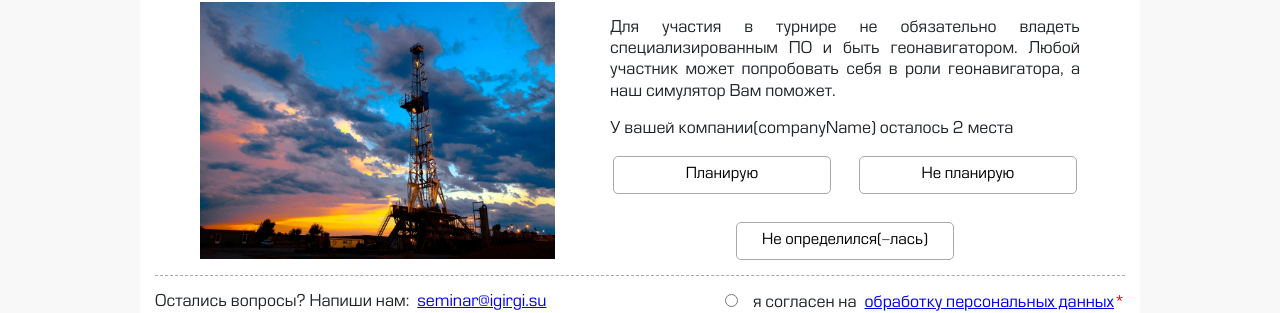
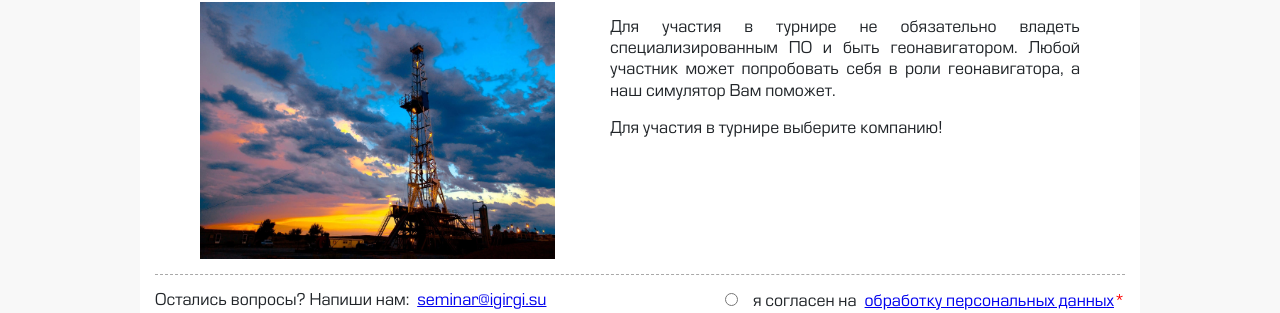
Before and after one commit to horechek444/seminar-register, a React (Create React App) app: page / in a window 1280 px wide. Shown: the part 943-1256 px from the top of the page. Built offline with nearby package versions, Linux system fonts and the light colour scheme.

Commit message:
feat: изменение названия компании для показа кнопок

```diff
--- a/src/components/Select/CustomSelect.js
+++ b/src/components/CustomSelect/CustomSelect.js
@@ -2,7 +2,7 @@ import React from 'react';
 import Select from "react-select";
 import './CustomSelect.css';
 
-const CustomSelect = ({name, placeholder, options, values, setFieldValue, setFieldTouched, errors, touched}) => {
+const CustomSelect = ({name, placeholder, options, values, setFieldValue, setFieldTouched, errors, touched, setCompanyName}) => {
   const formatGroupLabel = (data) => (
     <>
       <span>{data.label}</span>
@@ -11,6 +11,7 @@ const CustomSelect = ({name, placeholder, options, values, setFieldValue, setFie
 
   const handleSelectChange = (value) => {
     setFieldValue(name, value);
+    setCompanyName(value.label);
   };
 
   const handleSelectBlur = () => {
--- a/src/components/Footer/Footer.js
+++ b/src/components/Footer/Footer.js
@@ -3,7 +3,7 @@ import './Footer.css';
 import Recaptcha from "react-recaptcha";
 
 const Footer = () => {
-  const recaptchaLoaded = () => {
+  const handleRecaptchaSTate = () => {
     console.log("recaptcha loaded");
   }
 
@@ -12,10 +12,12 @@ const Footer = () => {
       <Recaptcha
         sitekey="6LeklFkbAAAAAI2mPRmQw4mwXZuiz-AaHmLGr-Ve"
         render="explicit"
-        onloadCallback={recaptchaLoaded}
+        onloadCallback={handleRecaptchaSTate}
+        hl="ru"
       />
     </footer>
   );
 };
 
+
 export default Footer;
--- a/src/components/Main/Main.js
+++ b/src/components/Main/Main.js
@@ -4,7 +4,7 @@ import {Form, Formik, Field} from "formik";
 import Input from "../Input/Input";
 import NumberFormat from 'react-number-format';
 import {reportDirections, validationSchemaForAll, validationSchemaForSpeaker, companies} from "../../utils/utils";
-import CustomSelect from "../Select/CustomSelect";
+import CustomSelect from "../CustomSelect/CustomSelect";
 import Button from "../Button/Button";
 import Tourney from "../Tourney/Tourney";
 import useButtons from "../../hooks/useButtons";
@@ -32,9 +32,8 @@ const Main = ({handlePersonalDataPopupOpen, handleAddCompanyPopupOpen}) => {
     handleButtonsReset
   } = useButtons();
 
-  const [formValues, setFormValues] = useState({});
-
-  // let companyName = formValues ? formValues.companyId.label : null;
+  // const [formValues, setFormValues] = useState({});
+  const [companyName, setCompanyName] = useState(null);
 
   const handleSubmit = (values, {resetForm}) => {
     values.coAuthor = isCoAuthor;
@@ -44,11 +43,11 @@ const Main = ({handlePersonalDataPopupOpen, handleAddCompanyPopupOpen}) => {
     values.tournamentYes = isTournamentYes;
     values.tournamentNo = isTournamentNo;
     values.tournamentUndecided = isTournamentUndecided;
+    // setFormValues(values);
+    console.log(values);
     resetForm({values: ''});
-    setFormValues(values);
-    console.log(values);
-    console.log(formValues);
     handleButtonsReset();
+    setCompanyName(null);
   }
 
   return (
@@ -124,6 +123,7 @@ const Main = ({handlePersonalDataPopupOpen, handleAddCompanyPopupOpen}) => {
                             setFieldTouched={setFieldTouched}
                             errors={errors}
                             touched={touched}
+                            setCompanyName={setCompanyName}
               />
 
               <Input type="text"
@@ -266,7 +266,7 @@ const Main = ({handlePersonalDataPopupOpen, handleAddCompanyPopupOpen}) => {
               </div>
             </div>
 
-            <Tourney company={"companyName"}>
+            <Tourney company={companyName}>
               <div className="tourney__buttons-wrapper">
                 <Button className={isTournamentYes ? "button tourney__button button_active" : "button tourney__button"}
                         onClick={handleTournamentYes}
```
Also changed, not shown: src/components/CustomSelect/CustomSelect.css (renamed from src/components/Select/CustomSelect.css).
